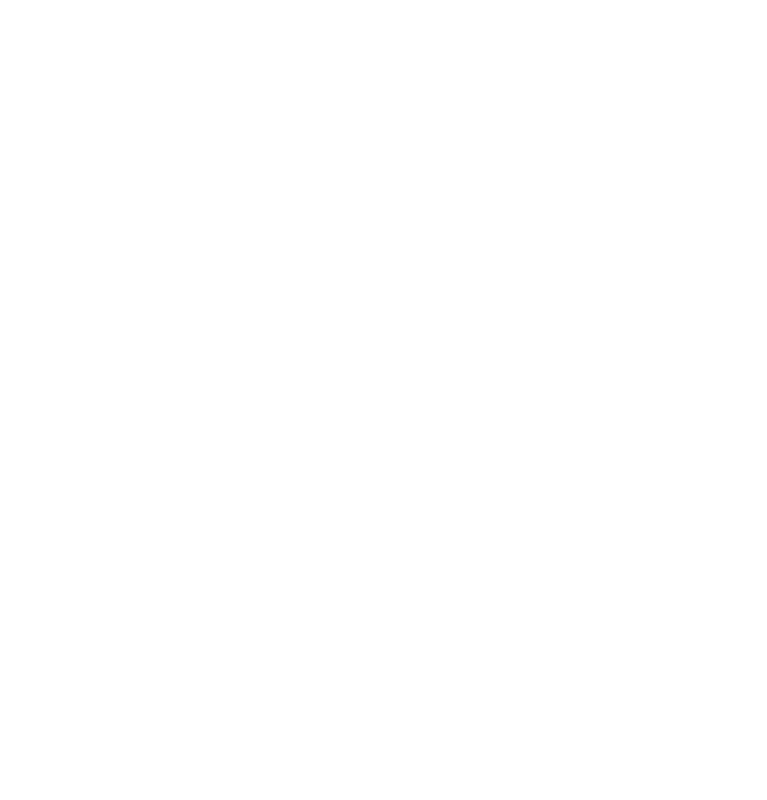
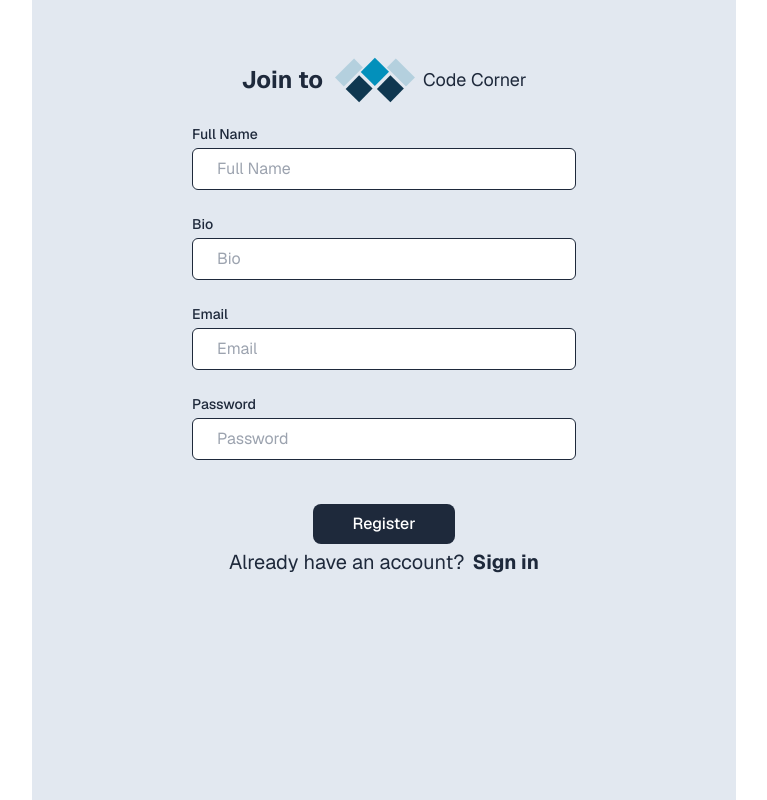
Before and after one commit to ahmedgamaall/code_corner_blog, a Next.js app: page /SignUp in a window 1280 px wide. Shown: the whole page, without its empty margins (256-1023 px from the left). Built offline with nearby package versions, Linux system fonts and the light colour scheme.

Commit message:
sign up page ui done

```diff
--- a/app/SignIn/components/LoginForm.tsx
+++ /dev/null
@@ -1,39 +0,0 @@
-import FilledButton from "@/app/components/FilledButton";
-
-export default function LoginForm() {
-  return (
-    <form className="items-center justify-stretch flex flex-col gap-6 w-96">
-      <div className="flex flex-col w-full space-y-1">
-        <label
-          itemID="Email"
-          className="text-slate-800 text-sm font-medium"
-          htmlFor="email"
-        >
-          "Email"
-        </label>
-        <input
-          itemID="Email"
-          type="text"
-        //   onChange={(event) => console.log(event)}
-          placeholder="Email"
-          className="flex-1 rounded-md px-6 py-2 text-slate-800 border border-slate-800"
-        />
-      </div>
-      <div className="flex flex-col w-full space-y-1">
-        <label itemID="Password" className="text-slate-800 text-sm font-medium">
-          "Password"
-        </label>
-        <input
-          itemID="Password"
-          type="text"
-        //   onChange={(event) => console.log(event)}
-          placeholder="Password"
-          className="flex-1 rounded-md px-6 py-2 text-slate-800 border border-slate-800"
-        />
-      </div>
-      <div className="pt-5">
-        <FilledButton title="Login"></FilledButton>
-      </div>
-    </form>
-  );
-}
--- /dev/null
+++ b/app/SignIn/components/SigninForm.tsx
@@ -0,0 +1,23 @@
+"use client";
+
+import FilledButton from "@/app/components/FilledButton";
+import InputField from "@/app/components/InputField";
+
+export default function SigninForm() {
+  return (
+    <form className="items-center justify-stretch flex flex-col gap-6 w-96">
+      <InputField
+        placeholder="Email"
+        onChange={(event) => console.log(event)}
+      />
+      <InputField
+        placeholder="Password"
+        onChange={(event) => console.log(event)}
+      />
+
+      <div className="pt-5">
+        <FilledButton title="Login"></FilledButton>
+      </div>
+    </form>
+  );
+}
--- a/app/SignIn/page.tsx
+++ b/app/SignIn/page.tsx
@@ -5,7 +5,7 @@
 import NavBar from "../components/NavBar";
 import OutlinedButton from "../components/OutlinedButton";
 import TextButton from "../components/TextButton";
-import LoginForm from "./components/LoginForm";
+import SigninForm from "./components/SigninForm";
 
 export default function SignIn() {
   return (
@@ -17,10 +17,10 @@
           </div>
           <CodeCornerLogo size={20} />
         </div>
-        <LoginForm/>
+        <SigninForm />
         <div className="flex flex-row justify-center space-x-2 items-center pt-20">
           <div className="text-xl text-slate-800">No account?</div>
-          <TextButton title="Create one" />
+          <TextButton title="Create one" href="/signup" />
         </div>
       </div>
     </div>
--- /dev/null
+++ b/app/SignUp/components/SignupForm.tsx
@@ -0,0 +1,31 @@
+"use client";
+
+import FilledButton from "@/app/components/FilledButton";
+import InputField from "@/app/components/InputField";
+
+export default function SignupForm() {
+  return (
+    <form className="items-center justify-stretch flex flex-col gap-6 w-96">
+      <InputField
+        placeholder="Full Name"
+        onChange={(event) => console.log(event)}
+      />
+      <InputField
+        placeholder="Bio"
+        onChange={(event) => console.log(event)}
+      />
+      <InputField
+        placeholder="Email"
+        onChange={(event) => console.log(event)}
+      />
+      <InputField
+        placeholder="Password"
+        onChange={(event) => console.log(event)}
+      />
+
+      <div className="pt-5">
+        <FilledButton title="Register" />
+      </div>
+    </form>
+  );
+}
--- a/app/SignUp/page.tsx
+++ b/app/SignUp/page.tsx
@@ -1,5 +1,21 @@
+import CodeCornerLogo from "../components/CodeCornerLogo";
+import TextButton from "../components/TextButton";
+import SignupForm from "./components/SignupForm";
+
 export default function SignUn() {
   return (
-    <div className="grid grid-rows-[20px_1fr_20px] items-center justify-items-center min-h-screen p-8 pb-20 gap-16 sm:p-20 font-[family-name:var(--font-geist-sans)]"></div>
+    <div className="px-72 items-center justify-center">
+      <div className="bg-slate-200  flex flex-col space-y-1 items-center justify-items-center min-h-screen px-40 py-10 font-[family-name:var(--font-geist-sans)]">
+        <div className="flex flex-row justify-center space-x-3 items-center">
+          <div className="font-bold text-2xl text-slate-800">Join to</div>
+          <CodeCornerLogo size={20} />
+        </div>
+        <SignupForm />
+        <div className="flex flex-row justify-center space-x-2 items-center">
+          <div className="text-xl text-slate-800">Already have an account?</div>
+          <TextButton title="Sign in" href="/signin" />
+        </div>
+      </div>
+    </div>
   );
 }
--- /dev/null
+++ b/app/components/InputField.tsx
@@ -0,0 +1,29 @@
+"use client";
+
+import { ChangeEvent } from "react";
+
+type InputFieldProps = {
+  placeholder: string;
+  onChange: (event: ChangeEvent) => void;
+};
+
+export default function InputField({ placeholder, onChange }: InputFieldProps) {
+  return (
+    <div className="flex flex-col w-full space-y-1">
+      <label
+        itemID={placeholder}
+        className="text-slate-800 text-sm font-medium"
+        htmlFor={placeholder}
+      >
+        {placeholder}
+      </label>
+      <input
+        itemID={placeholder}
+        type="text"
+        onChange={onChange}
+        placeholder={placeholder}
+        className="flex-1 rounded-md px-6 py-2 text-slate-800 border border-slate-800"
+      />
+    </div>
+  );
+}
--- a/app/components/TextButton.tsx
+++ b/app/components/TextButton.tsx
@@ -1,11 +1,16 @@
+import Link from "next/link";
+
 type TextButtonProps = {
   title: string;
+  href: string;
   // onChange: (event: ChangeEvent) => void;
 };
-export default function TextButton({ title }: TextButtonProps) {
+export default function TextButton({ title, href }: TextButtonProps) {
   return (
-    <button className="font-bold text-xl text-slate-800 border-none hover:underline hover:text-orange-600">
-      {title}
-    </button>
+    <Link href={href}>
+      <button className="font-bold text-xl text-slate-800 border-none hover:underline hover:text-orange-600">
+        {title}
+      </button>
+    </Link>
   );
 }
```
